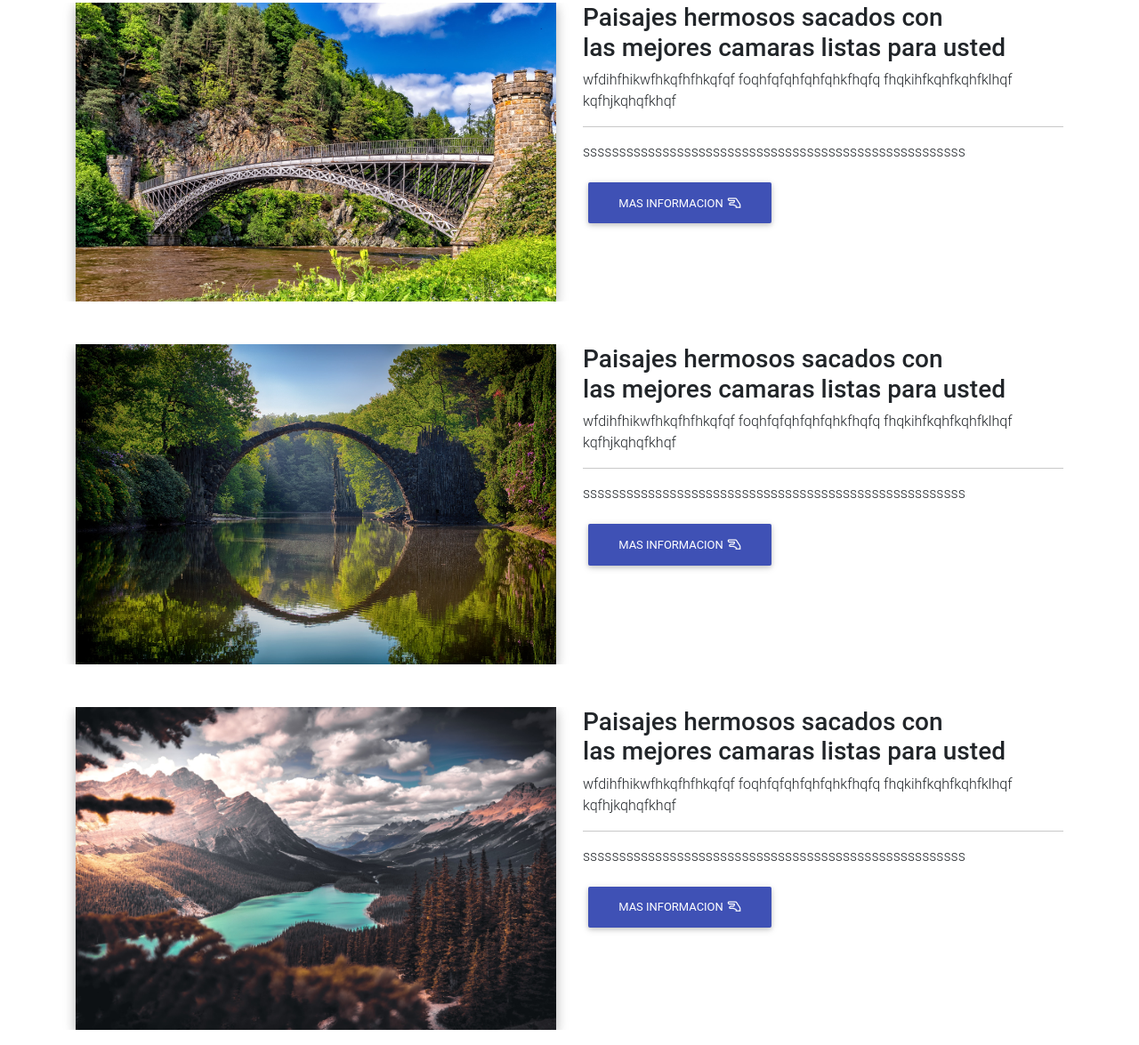
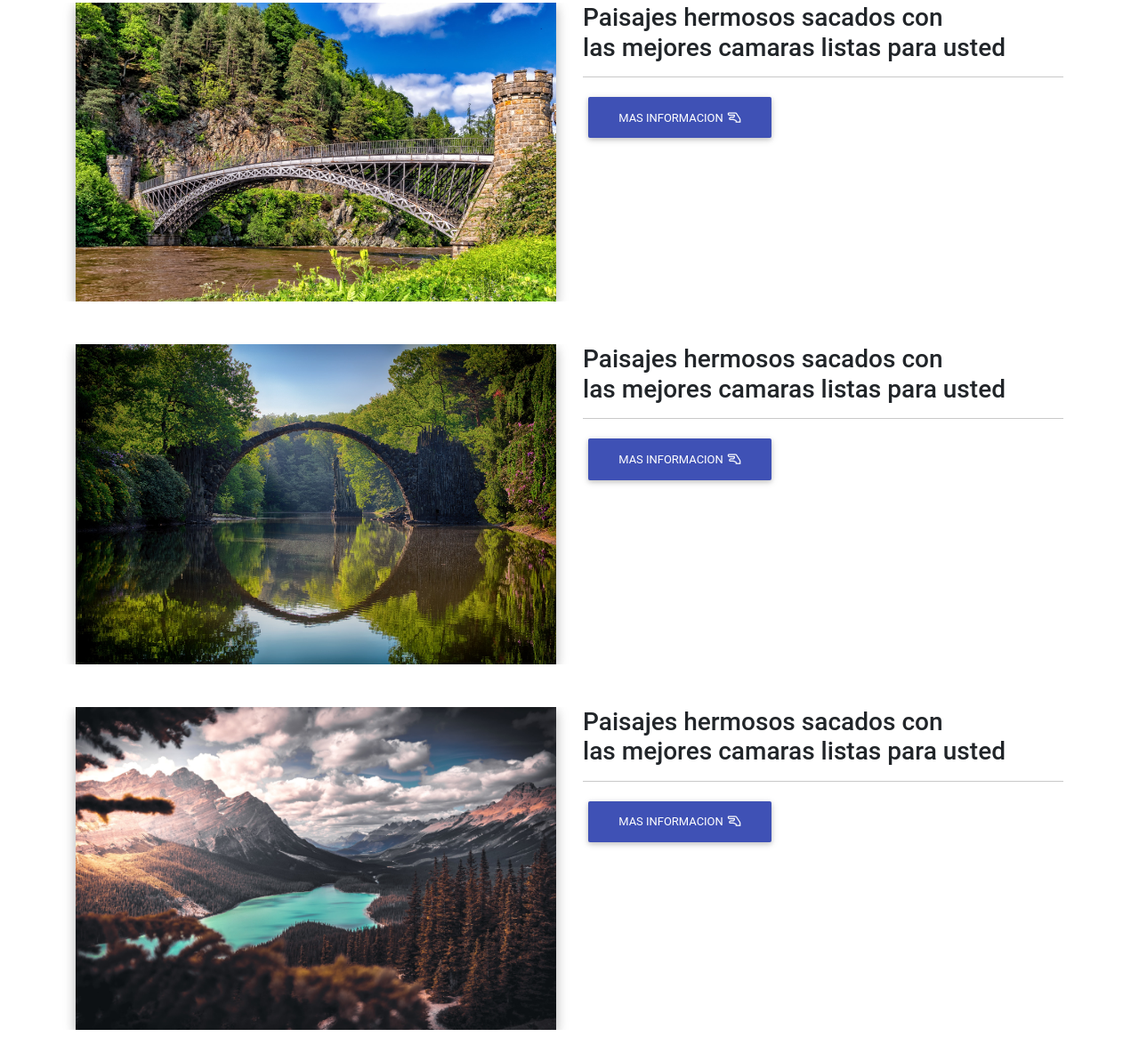
Before and after one commit to Gaston123-afk/WebSite---Photography, a plain HTML site: page index.html in a window 1280 px wide. Shown: the part 845-2020 px from the top of the page at 89% size. Drawn offline with nearby package versions, Linux system fonts and the light colour scheme; some packages are replaced by stand-ins of ours; a script that the page names is missing.

Commit message:
Update index.html

```diff
--- a/index.html
+++ b/index.html
@@ -105,12 +105,9 @@
 	  		<div class="col-md-6 mt-5 mt-md-0">
 	  			<h3 class="h3">Paisajes hermosos sacados con<br>
 	  			las mejores camaras listas para usted</h3>
-	  			<p>wfdihfhikwfhkqfhfhkqfqf
-	  			foqhfqfqhfqhfqhkfhqfq
-	  			fhqkihfkqhfkqhfklhqf
-	  			kqfhjkqhqfkhqf</p>
+	  			<p></p>
 	  			<hr class="bg-light">
-	  			<p>sssssssssssssssssssssssssssssssssssssssssssssssssssss</p>
+	  			<p></p>
 	  			<a href="" class="btn btn-indigo">Mas Informacion<i class="far fa-hand-lizard" style="margin-left: 5px"></i></i></a>
 	  		</div>
 	  	</section>
@@ -121,12 +118,9 @@
 	  		<div class="col-md-6 mt-5 mt-md-0">
 	  			<h3 class="h3">Paisajes hermosos sacados con<br>
 	  			las mejores camaras listas para usted</h3>
-	  			<p>wfdihfhikwfhkqfhfhkqfqf
-	  			foqhfqfqhfqhfqhkfhqfq
-	  			fhqkihfkqhfkqhfklhqf
-	  			kqfhjkqhqfkhqf</p>
+	  			<p></p>
 	  			<hr class="bg-light">
-	  			<p>sssssssssssssssssssssssssssssssssssssssssssssssssssss</p>
+	  			<p></p>
 	  			<a href="" class="btn btn-indigo">Mas Informacion<i class="far fa-hand-lizard" style="margin-left: 5px"></i></i></a>
 	  		</div>
 	  	</section>
@@ -137,12 +131,9 @@
 	  		<div class="col-md-6 mt-5 mt-md-0">
 	  			<h3 class="h3">Paisajes hermosos sacados con<br>
 	  			las mejores camaras listas para usted</h3>
-	  			<p>wfdihfhikwfhkqfhfhkqfqf
-	  			foqhfqfqhfqhfqhkfhqfq
-	  			fhqkihfkqhfkqhfklhqf
-	  			kqfhjkqhqfkhqf</p>
+	  			<p></p>
 	  			<hr class="bg-light">
-	  			<p>sssssssssssssssssssssssssssssssssssssssssssssssssssss</p>
+	  			<p></p>
 	  			<a href="" class="btn btn-indigo">Mas Informacion<i class="far fa-hand-lizard" style="margin-left: 5px"></i></i></a>
 	  		</div>
 	  	</section>
```
